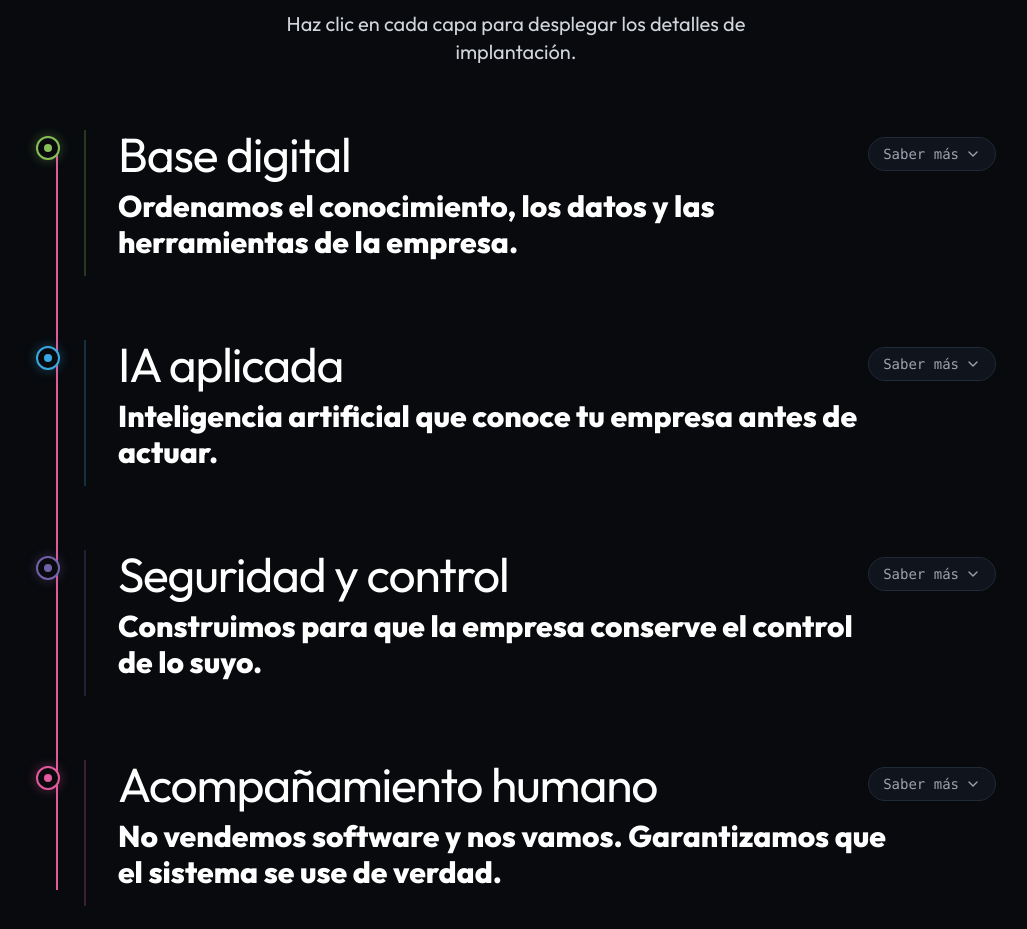
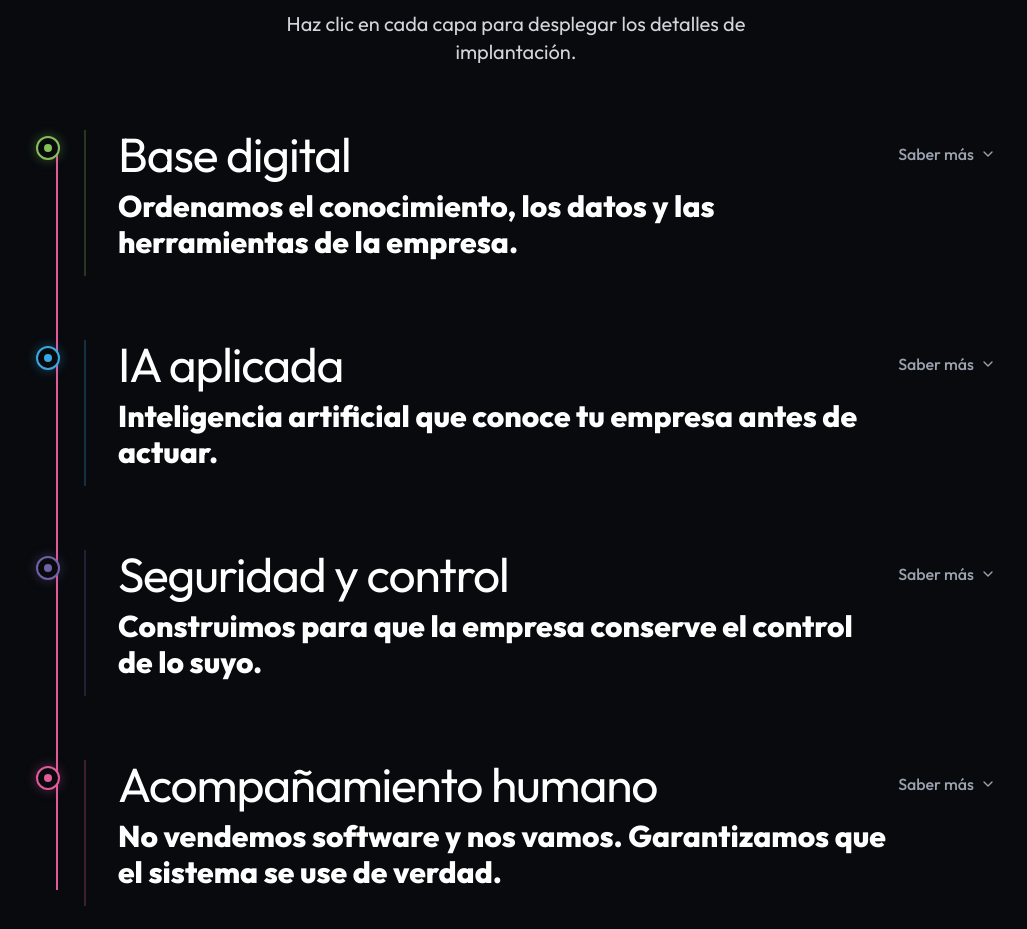
Before and after one commit to gerard-iartesana/iartesana-website, a Next.js app: page / in a window 1280 px wide. Shown: the part 1500-2429 px from the top of the page, without its empty margins (124-1151 px from the left). Built offline with nearby package versions, Linux system fonts and the light colour scheme.

Commit message:
style: remove pill container from Saber mas toggle leaving text only

```diff
--- a/src/components/ScrollTimeline.tsx
+++ b/src/components/ScrollTimeline.tsx
@@ -154,20 +154,19 @@ export default function ScrollTimeline() {
                   onClick={() => toggleExpand(index)}
                 >
                   <div className="flex items-center justify-between">
-                    {/* Título en tipografía normal (font-normal / font-medium) */}
                     <h3 className="text-3xl sm:text-5xl font-normal text-white tracking-tight group-hover:text-gray-200 transition-colors">
                       {step.title}
                     </h3>
+                    {/* Texto limpio en gris sin pestaña ni borde */}
                     <button
                       type="button"
-                      className="inline-flex items-center gap-1.5 text-xs sm:text-sm font-mono font-medium px-3.5 py-1.5 rounded-full border border-gray-800 bg-surface-card/60 text-gray-400 hover:text-white hover:border-gray-500 transition-all shrink-0"
+                      className="inline-flex items-center gap-1.5 text-sm sm:text-base font-medium text-gray-400 group-hover:text-white transition-colors shrink-0"
                     >
                       <span>{isExpanded ? 'Menos detalles' : 'Saber más'}</span>
-                      {isExpanded ? <ChevronUp className="w-4 h-4 text-gray-400" /> : <ChevronDown className="w-4 h-4 text-gray-400" />}
+                      {isExpanded ? <ChevronUp className="w-4 h-4 text-gray-400 group-hover:text-white" /> : <ChevronDown className="w-4 h-4 text-gray-400 group-hover:text-white" />}
                     </button>
                   </div>
 
-                  {/* Texto de debajo en BOLD / EXTRA BOLD */}
                   <p className="text-xl sm:text-3xl font-extrabold text-white max-w-3xl leading-snug">
                     {step.mainIdea}
                   </p>
```
